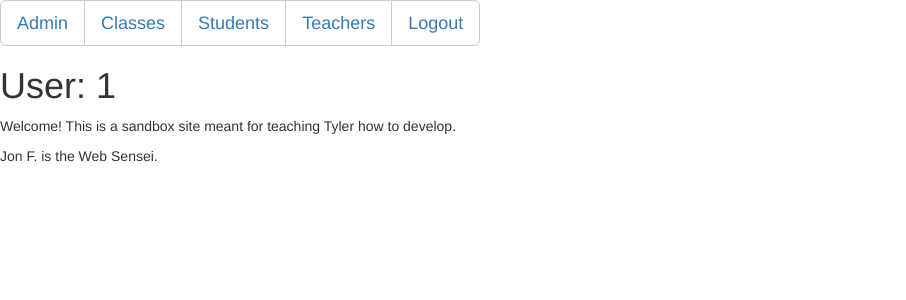
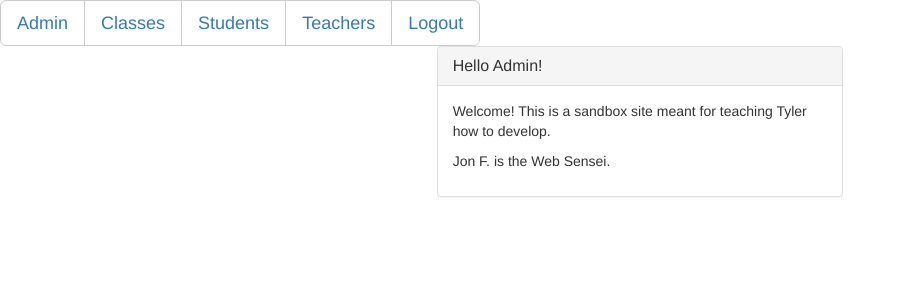
Before and after one commit to feathj/student-db, a PHP site: page / in a window 1280 px wide. Shown: the top 300 px of the page, without its empty margins (0-906 px from the left). Run offline with PHP 8.4, Linux system fonts and the light colour scheme; a user stored in the database is signed in; data comes from the database, SQL or seed files in the repository; some libraries are stand-ins or nearby versions.

Commit message:
Improved layout of index.php

```diff
--- a/index.php
+++ b/index.php
@@ -2,6 +2,15 @@
 	// main include
 	require('main_include.php');
 	require('main-nav.php');
+
+	$user_id = $_SESSION['user_id'];
+
+	$stmt = $db->prepare("SELECT first_name FROM user WHERE id = ?");
+	$stmt->bind_param('i', $user_id);
+	$stmt->execute();
+	$stmt->bind_result($user_name);
+	$stmt->fetch();
+	$stmt->close();
 ?>
 <html>
 	<!--<head>
@@ -11,8 +20,18 @@
 		<link href="./lib/bootstrap/dist/css/bootstrap.min.css" rel="stylesheet"></link>
 	</head>-->
 	<body>
-		<h1>User: <?php echo($_SESSION['user_id'])?></h1>
-		<p>Welcome! This is a sandbox site meant for teaching Tyler how to develop.</p>
-		<p>Jon F. is the Web Sensei.</p>
+		<div class="row">
+			<div class="col-md-4 col-md-offset-4">
+				<div class="panel panel-default">
+					<div class="panel-heading">
+						<h2 class="panel-title">Hello <?php echo($user_name)?>!</h2>
+					</div>
+					<div class="panel-body">
+						<p>Welcome! This is a sandbox site meant for teaching Tyler how to develop.</p>
+						<p>Jon F. is the Web Sensei.</p>
+					</div>
+				</div>
+			</div>
+		</div>
 	</body>
 </html>
```
